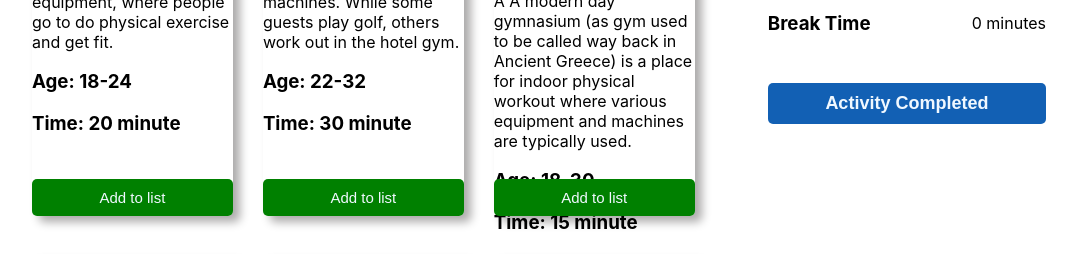
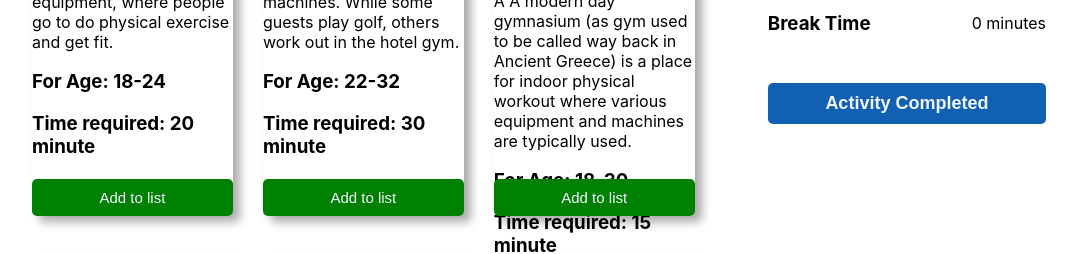
Before and after one commit to TH-Raju/project_fitness_founders_club, a React (Create React App) app: page / in a window 1280 px wide. Shown: the part 510-764 px from the top of the page, without its empty margins (96-1173 px from the left). Built offline with nearby package versions, Linux system fonts and the light colour scheme.

Commit message:
get Data from localStorage

```diff
--- a/src/componants/Club/Club.js
+++ b/src/componants/Club/Club.js
@@ -24,7 +24,7 @@ const Club = () => {
         <div>
             <div className='full'>
                 <div>
-                    <h1 class="ffc">FFC - Fitness Foundations Club</h1>
+                    <h1 className="ffc">FFC - Fitness Foundations Club</h1>
                     <h1>Select today's excercise</h1>
                     <div className="cards">
 
--- a/src/componants/Profile/Profile.js
+++ b/src/componants/Profile/Profile.js
@@ -6,7 +6,7 @@ import rj from './rj.png';
 
 
 const Profile = (props) => {
-    const notify = () => toast.success("🦄 Wow You're Cool", {
+    const notify = () => toast.success("🦄 Wow You're Done", {
         position: "top-right",
         autoClose: 4000,
         draggable: false
@@ -23,11 +23,19 @@ const Profile = (props) => {
     //Break Time
 
     const breakTime = (e) => {
+
         const bt = document.getElementById('bT');
-        localStorage.setItem("break", e);
+        localStorage.setItem("break", JSON.stringify(e));
         bt.innerText = e;
         return bt;
     }
+
+
+    let storeTime = localStorage.getItem("break");
+    if (storeTime === null) {
+        storeTime = "0";
+    }
+
 
 
     return (
@@ -67,7 +75,7 @@ const Profile = (props) => {
             </div>
             <div className="e-time">
                 <h3>Break Time </h3>
-                <p><span id="bT">0 </span> minutes</p>
+                <p><span id="bT">{storeTime}</span> minutes</p>
             </div>
             <button className="buton btn-success" onClick={notify}>Activity Completed</button>
             <ToastContainer
--- a/src/componants/Session/Session.js
+++ b/src/componants/Session/Session.js
@@ -10,8 +10,8 @@ const Session = ({ timeAdded, session }) => {
             <div className="description">
                 <h1>{name}</h1>
                 <p>{description}</p>
-                <h3>Age: {age}</h3>
-                <h3>Time: <span>{time}</span> minute</h3>
+                <h3>For Age: {age}</h3>
+                <h3>Time required: <span>{time}</span> minute</h3>
             </div>
             <button onClick={() => timeAdded(session)} className="btn">Add to list</button>
         </div>
```
Also changed, not shown: public/logo192.png (added), public/logo512.png (added).
